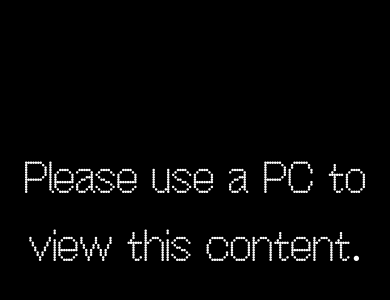
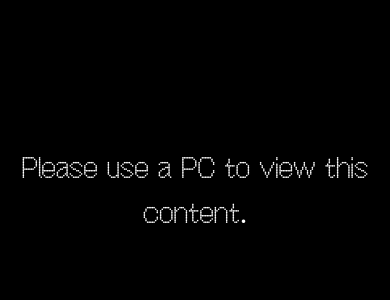
Before and after one commit to woustachemaxd/website-test, a React (Create React App) app: page / in a window 390 px wide. Shown: the part 152-452 px from the top of the page. Built offline with nearby package versions, Linux system fonts and the light colour scheme; no server answers.

Commit message:
modified phone3

```diff
--- a/src/App.js
+++ b/src/App.js
@@ -25,7 +25,7 @@ function App() {
   if (!isPC) {
     return (
       <div className="bg-black w-screen h-screen">
-        <p className="pt-[300px] font-offBitDotNormal text-center text-white text-[45px]">
+        <p className="pt-[300px] font-offBitDotNormal text-center text-white text-[30px]">
           Please use a PC to view this content.
         </p>
       </div>
```
